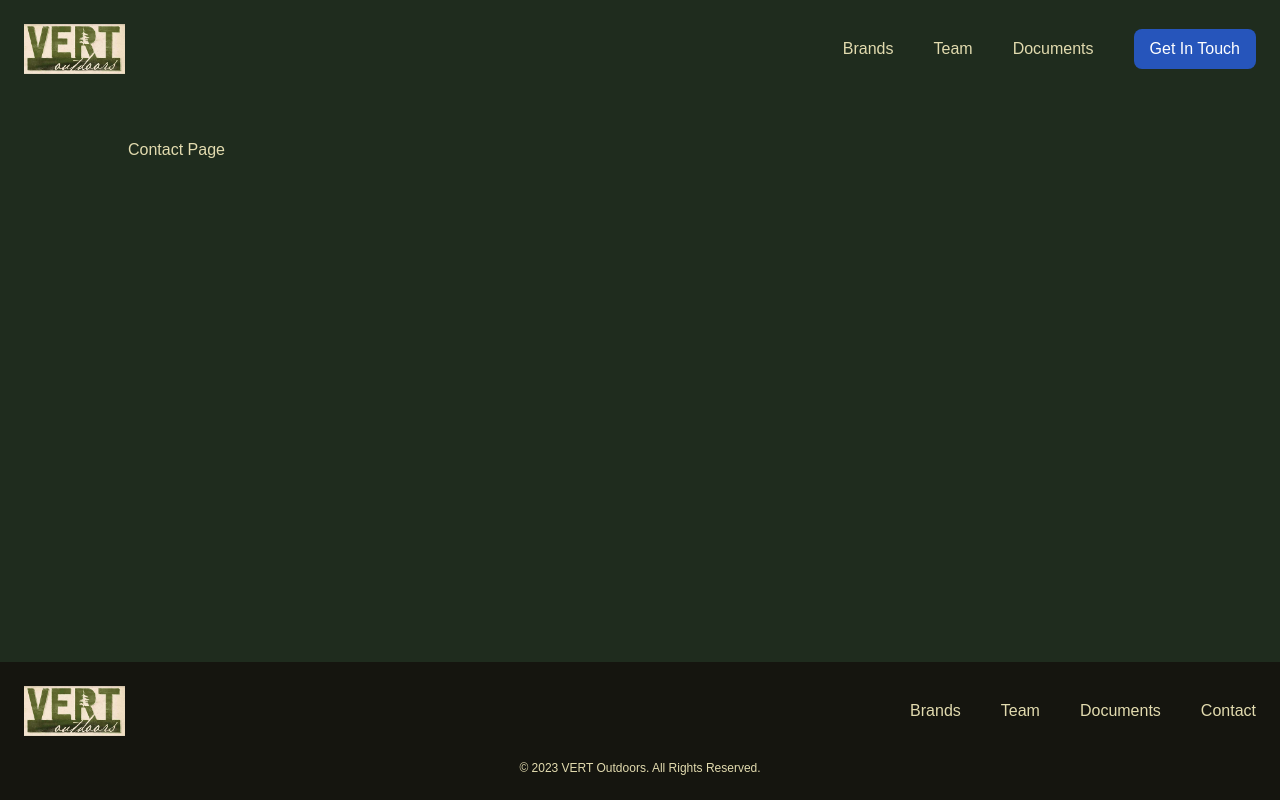
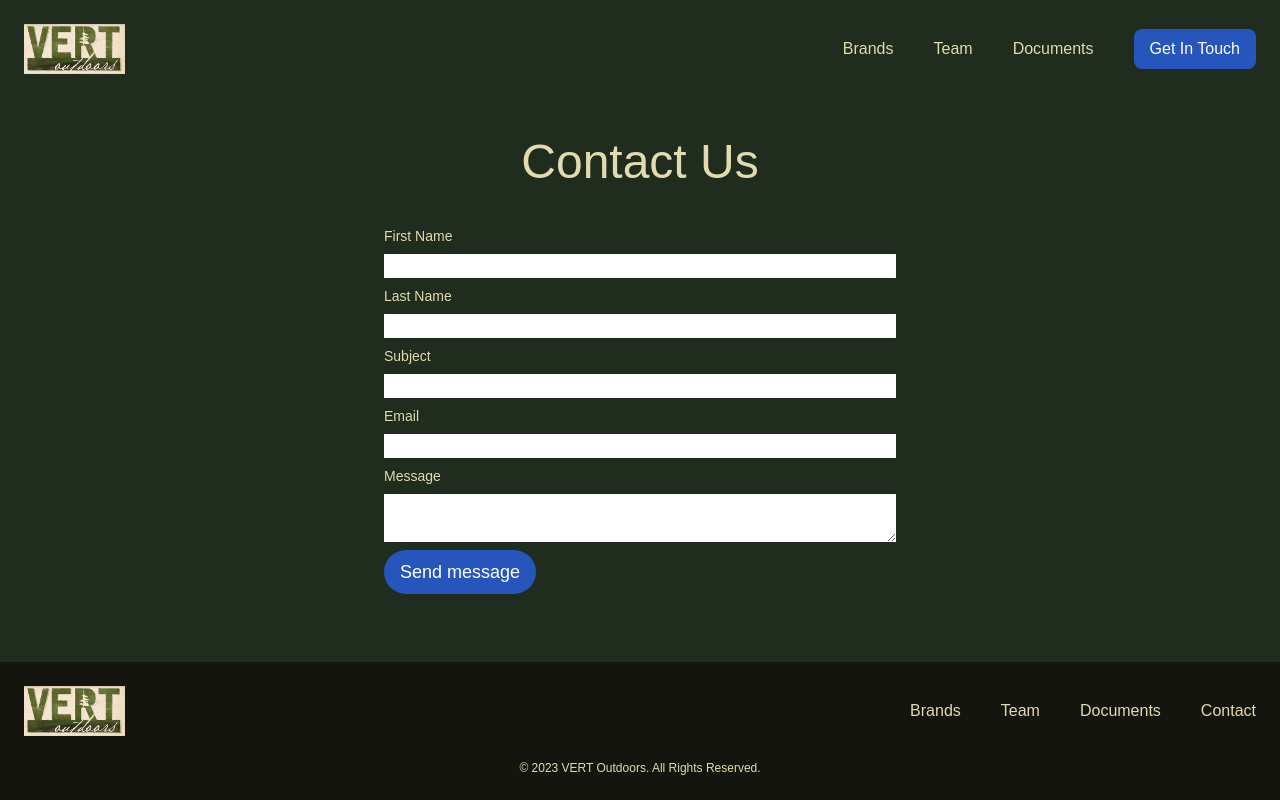
Before and after one commit to gabewolford/vert-outdoors, a Nuxt app: page /contact in a window 1280 px wide. Built offline with nearby package versions, Linux system fonts and the light colour scheme.

Commit message:
contact form functional, email js configured

```diff
--- /dev/null
+++ b/components/ContactForm.vue
@@ -0,0 +1,67 @@
+<script>
+import emailjs from "@emailjs/browser";
+
+export default {
+  data() {
+    return {
+      isSubmitting: false,
+    };
+  },
+  methods: {
+    sendEmail() {
+      this.isSubmitting = true;
+      emailjs
+        .sendForm(
+          "service_rg1jq3d",
+          "template_7zlc0vf",
+          this.$refs.form,
+          "GLjJJKxGwW-an5Tep"
+        )
+        .then(
+          (result) => {
+            console.log("SUCCESS!", result.text);
+            this.$router.push("/contact/confirmation");
+            this.$refs.form.reset();
+          },
+          (error) => {
+            console.log("FAILED...", error.text);
+          }
+        )
+        .finally(() => {
+          this.isSubmitting = false;
+        });
+    },
+  },
+};
+</script>
+
+<template>
+  <form
+    ref="form"
+    @submit.prevent="sendEmail"
+    class="flex flex-col w-full md:w-1/2 mx-auto gap-2"
+  >
+    <label class="text-sm">First Name</label>
+    <input type="text" name="first_name" />
+
+    <label class="text-sm">Last Name</label>
+    <input type="text" name="last_name" />
+
+    <label class="text-sm">Subject</label>
+    <input type="text" name="subject" />
+
+    <label class="text-sm">Email</label>
+    <input type="email" name="user_email" />
+
+    <label class="text-sm">Message</label>
+    <textarea name="user_message"></textarea>
+
+    <button
+      type="submit"
+      :disabled="isSubmitting"
+      class="w-fit px-4 py-2 bg-[#2655BB] hover:bg-[#3D67C3] rounded-full text-white text-lg font-medium"
+    >
+      {{ isSubmitting ? "Sending..." : "Send message" }}
+    </button>
+  </form>
+</template>
--- a/package.json
+++ b/package.json
@@ -18,6 +18,7 @@
     "tailwindcss": "^3.3.3"
   },
   "dependencies": {
+    "@emailjs/browser": "^3.11.0",
     "animate.css": "^4.1.1"
   }
 }
--- a/pages/contact.vue
+++ /dev/null
@@ -1,13 +0,0 @@
-<script setup>
-useHead({
-  title: "Contact Us | VERT Outdoors",
-});
-</script>
-
-<template>
-  <main
-    class="w-[320px] md:w-[85vw] lg:w-[80vw] 2xl:w-[70vw] mx-auto my-auto flex flex-col gap-16 lg:gap-16 pt-6 md:pt-10 pb-[19rem] lg:pb-[12rem]"
-  >
-    <h1>Contact Page</h1>
-  </main>
-</template>
--- /dev/null
+++ b/pages/contact/confirmation.vue
@@ -0,0 +1,13 @@
+<script setup>
+useHead({
+  title: "Contact | VERT Outdoors",
+});
+</script>
+
+<template>
+  <main
+    class="w-[85vw] lg:w-[80vw] 2xl:w-[70vw] mx-auto my-auto flex flex-col gap-10 pt-6 md:pt-10 pb-[19rem] lg:pb-[12rem]"
+  >
+    <h1 class="w-full text-center text-2xl md:text-5xl">Message recieved.</h1>
+  </main>
+</template>
--- /dev/null
+++ b/pages/contact/index.vue
@@ -0,0 +1,14 @@
+<script setup>
+useHead({
+  title: "Contact Us | VERT Outdoors",
+});
+</script>
+
+<template>
+  <main
+    class="w-[85vw] lg:w-[80vw] 2xl:w-[70vw] mx-auto my-auto flex flex-col gap-10 pt-6 md:pt-10 pb-[19rem] lg:pb-[12rem]"
+  >
+    <h1 class="w-full text-center text-2xl md:text-5xl">Contact Us</h1>
+    <ContactForm />
+  </main>
+</template>
```
Also changed, not shown: 1 other file (tests, documents, lock files or other folders).
